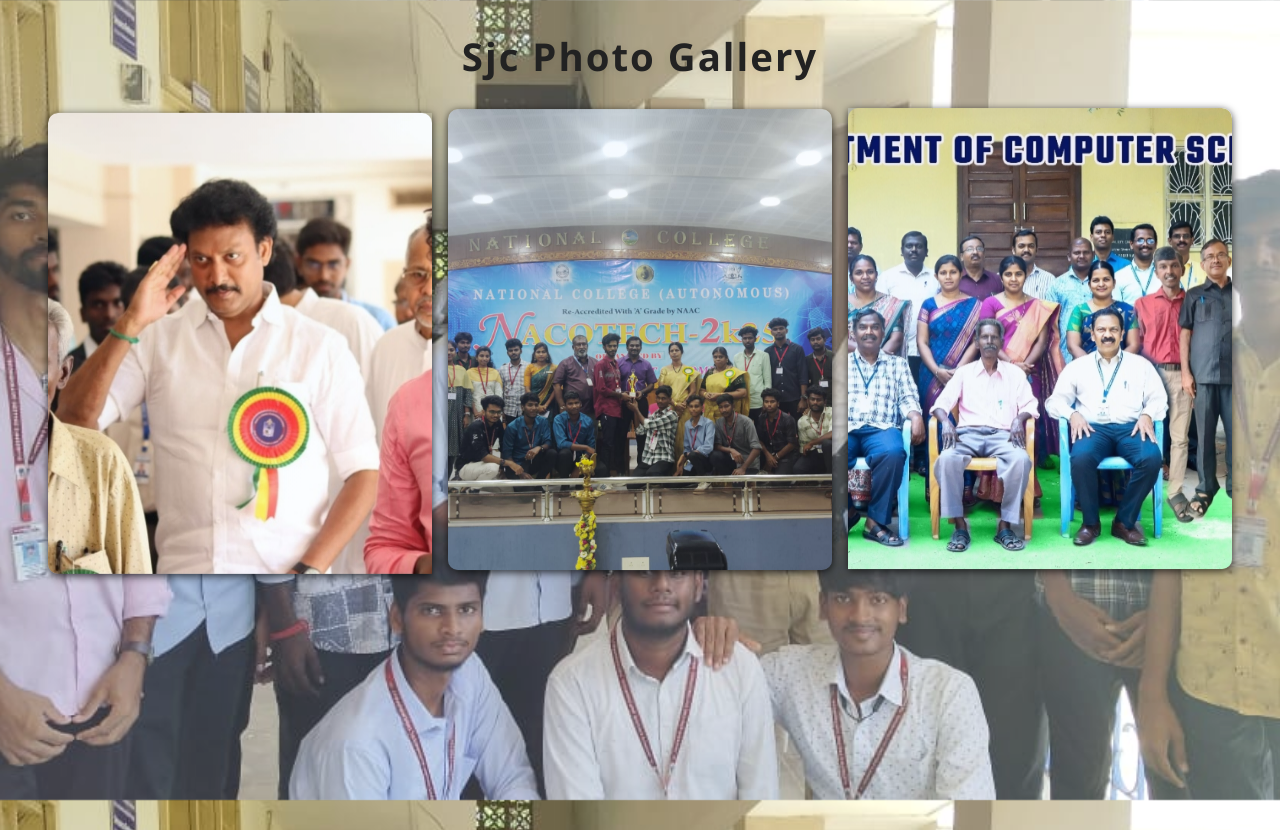
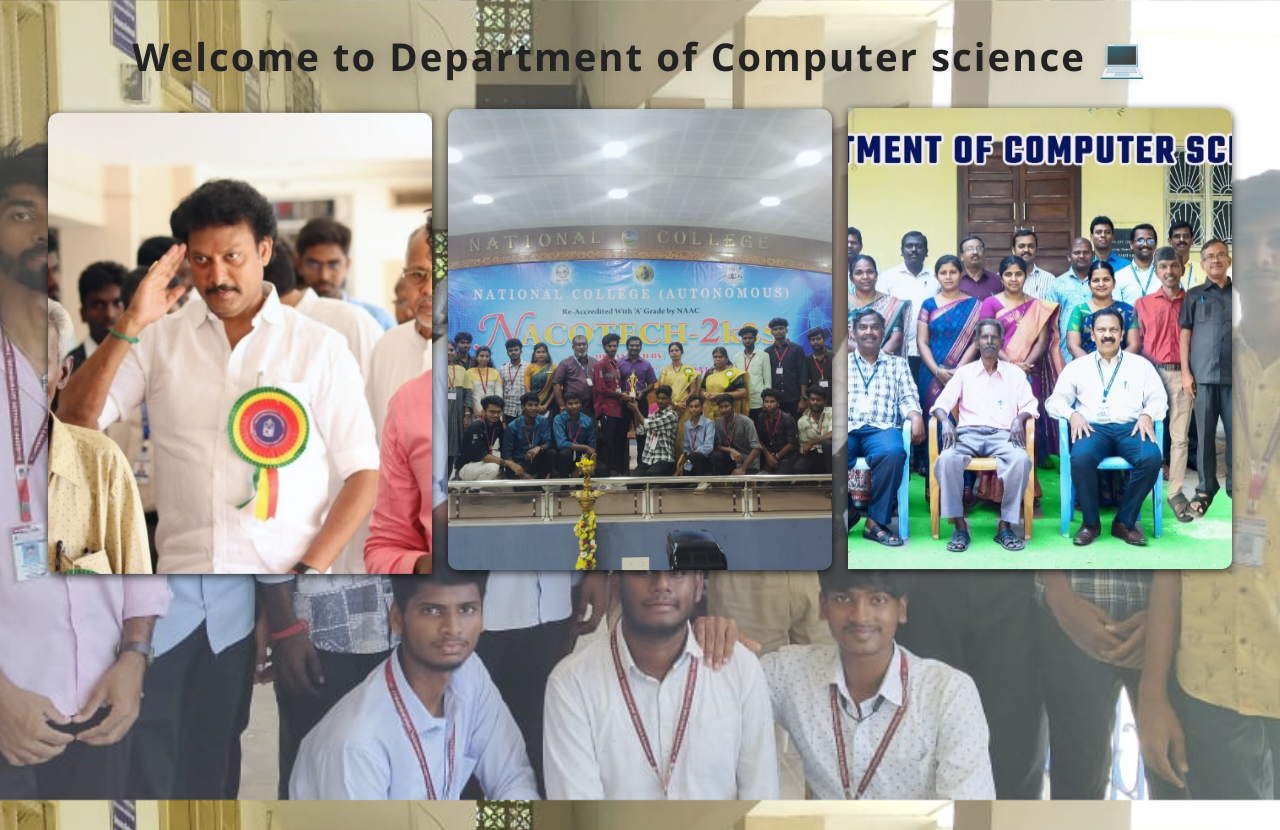
Before and after one commit to sandy230106/sandy2301, a plain HTML site: page index.html in a window 1280 px wide. Drawn offline with Linux system fonts and the light colour scheme.

Commit message:
Update index.html

```diff
--- a/index.html
+++ b/index.html
@@ -3,7 +3,7 @@
 <head>
     <meta charset="UTF-8">
     <meta name="viewport" content="width=device-width, initial-scale=1.0">
-    <title>welcome to Department of Computer Science</title>
+    <title>Department of Computer Science</title>
     <style>
         /* Existing styles... */
         main > div {
@@ -197,7 +197,7 @@
 </head>
 <body>
     <main>
-        <h1>Sjc Photo Gallery</h1>
+        <h1>Welcome to Department of Computer science 💻</h1>
         <div class="gallery">
             <a href="Department.html">
                 <div>
```
